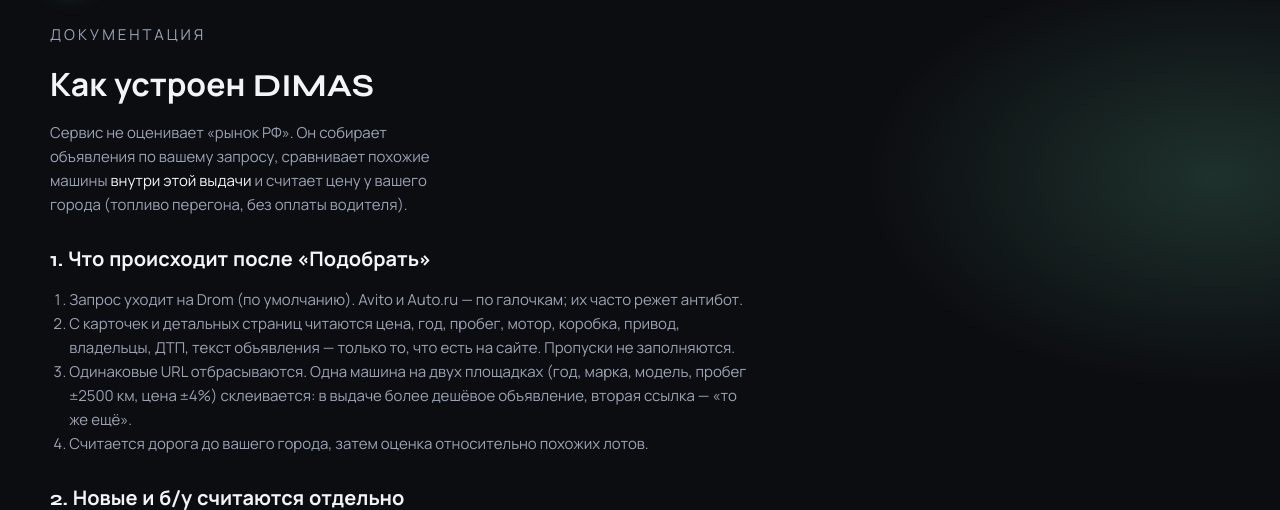
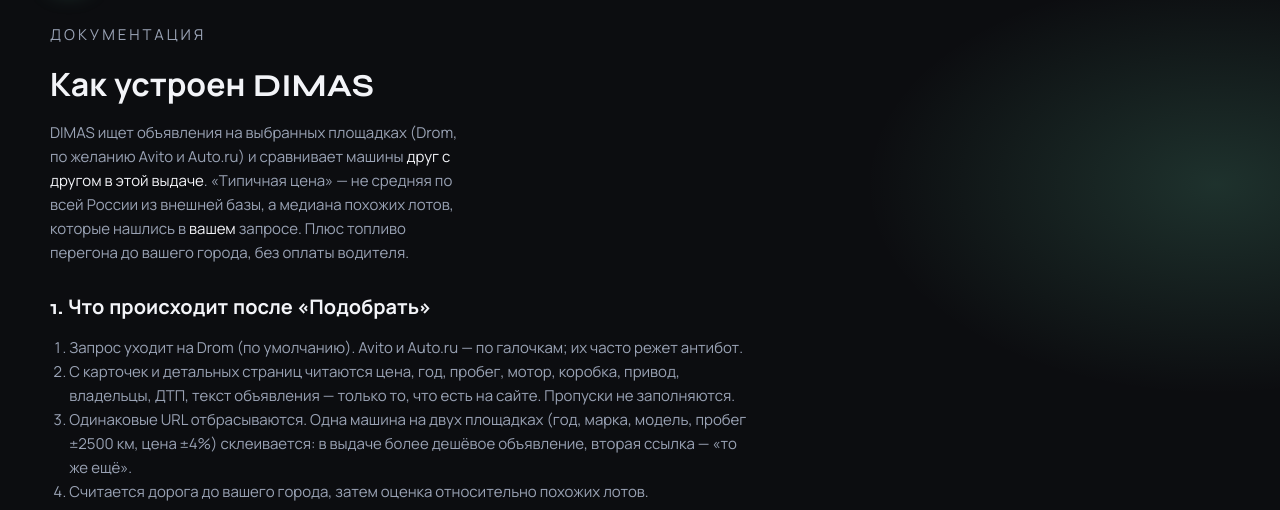
Before and after one commit to sentinel11-11/Dimas_Saas-MVP-parcers, a Python web app: template templates/docs.html in a window 1280 px wide. Shown: the part 68-578 px from the top of the page. Run offline with Jinja, Linux system fonts and the light colour scheme; the template is opened without the code that fills it, so the values that code supplies are empty.

Commit message:
Clarify docs: no nationwide market price, search is still the listings.
Explain sample limit vs missing Avito/Auto.ru due to antibot.

Co-authored-by: arena-agent <297053741+arena-agent@users.noreply.github.com>

```diff
--- a/templates/docs_body.html
+++ b/templates/docs_body.html
@@ -1,7 +1,7 @@
 <section class="docs" id="docs">
     <p class="kicker">документация</p>
     <h2 class="docs-title">Как устроен DIMAS</h2>
-    <p class="lead">Сервис не оценивает «рынок РФ». Он собирает объявления по вашему запросу, сравнивает похожие машины <em>внутри этой выдачи</em> и считает цену у вашего города (топливо перегона, без оплаты водителя).</p>
+    <p class="lead">DIMAS ищет объявления на выбранных площадках (Drom, по желанию Avito и Auto.ru) и сравнивает машины <em>друг с другом в этой выдаче</em>. «Типичная цена» — не средняя по всей России из внешней базы, а медиана похожих лотов, которые нашлись в <em>вашем</em> запросе. Плюс топливо перегона до вашего города, без оплаты водителя.</p>
 
     <h3>1. Что происходит после «Подобрать»</h3>
     <ol class="docs-ol">
@@ -63,7 +63,8 @@
     <h3>9. Чего сервис не знает</h3>
     <ul>
         <li>ГИБДД, Автотека, реальная скрутка, чеки ТО — если продавец не написал в тексте;</li>
-        <li>рыночную цену по всей стране — только текущая выдача;</li>
+        <li>среднюю цену «по рынку РФ» из отдельной статистики — только сравнение внутри найденных лотов;</li>
+        <li>каждое объявление площадки: берём до выбранного лимита (обычно 50), не весь каталог;</li>
         <li>гарантию, что два лота на Drom и Auto.ru — одна машина (склейка эвристическая).</li>
     </ul>
     <p class="docs-note">Парсинг площадок может расходиться с их правилами. Для продакшена нужен легальный фид или своя выгрузка.</p>
```
